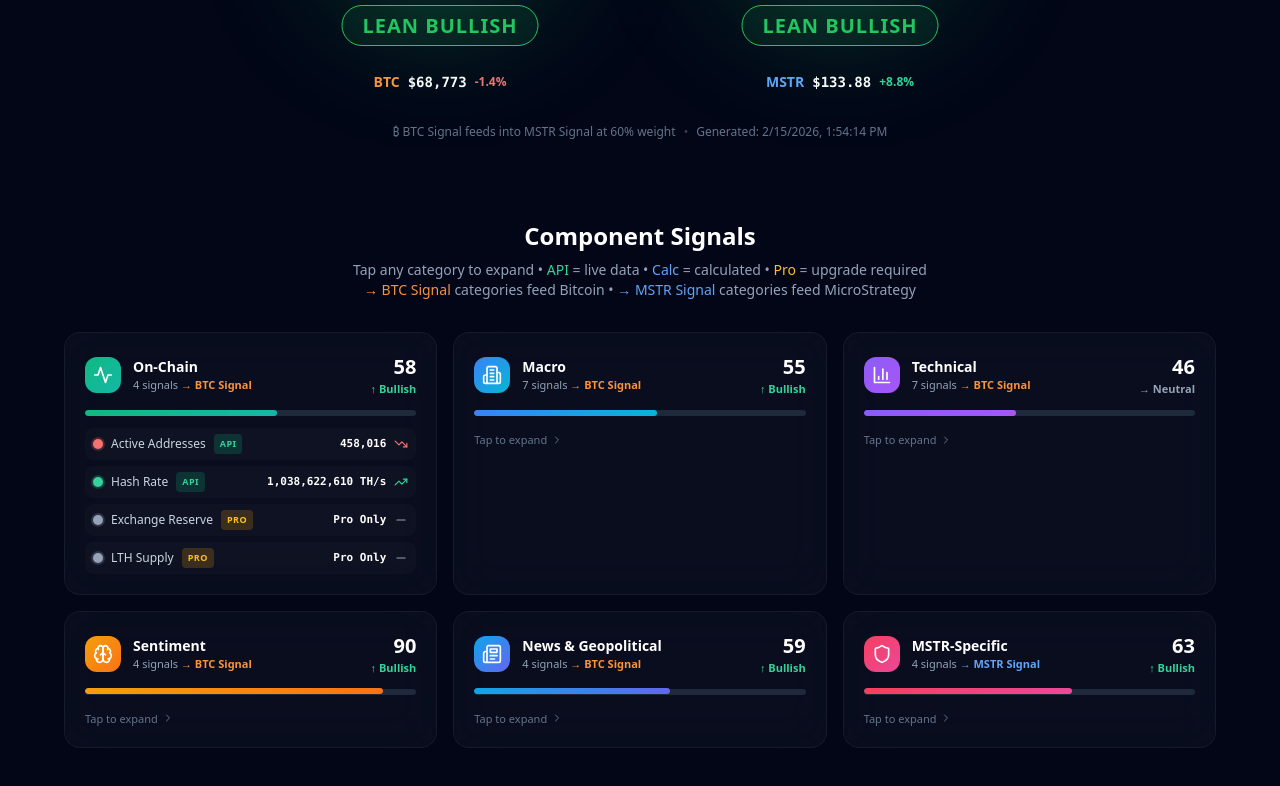
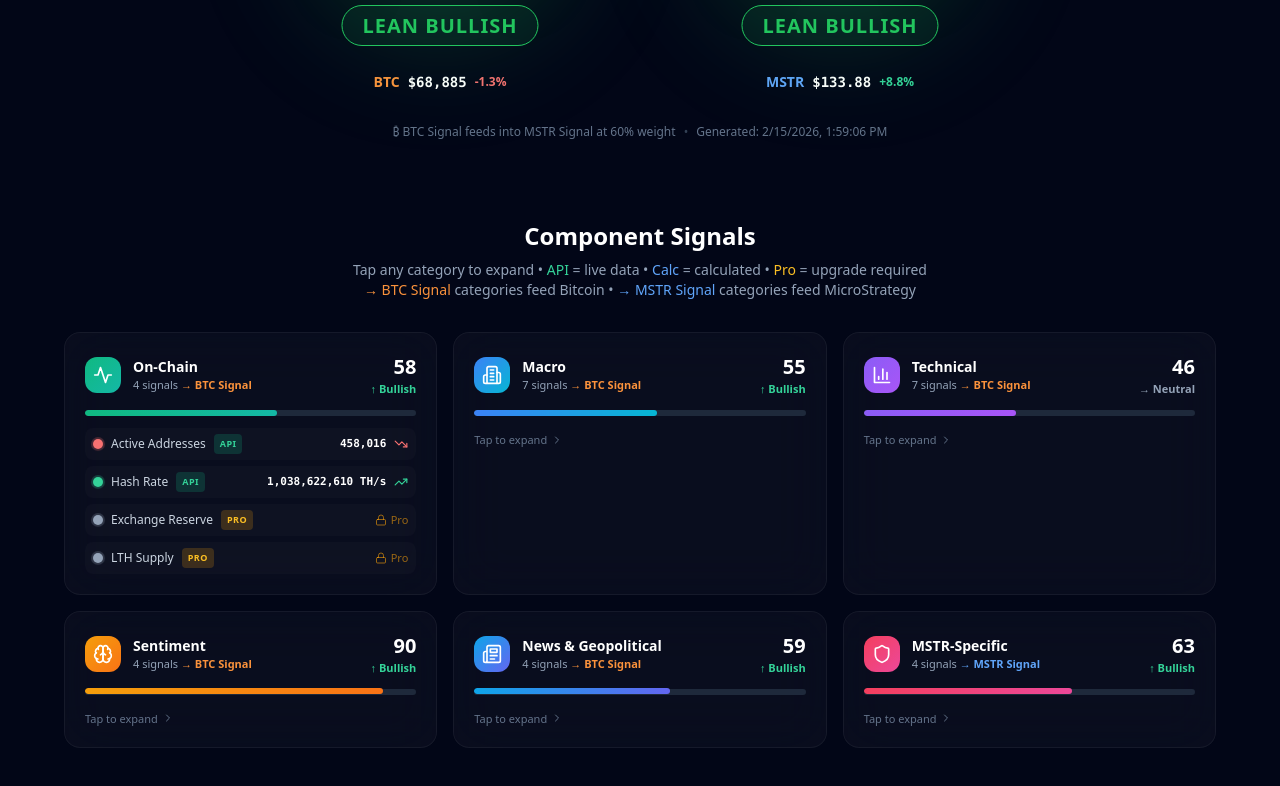
Before and after one commit to Zee-create-614/btc-intel-website, a Next.js app: page /vaultsignal in a window 1280 px wide. Both pictures are taken after a click on the element 250 px from the left and 1015 px from the top of the page. Shown: the part 615-1401 px from the top of the page. Built offline with nearby package versions, Linux system fonts and the light colour scheme.

Commit message:
Add Pro signal lock: ?key=vault2026 unlocks all signals

```diff
--- a/app/vaultsignal/page.tsx
+++ b/app/vaultsignal/page.tsx
@@ -1,7 +1,8 @@
 'use client'
 
-import { useState, useEffect, useCallback } from 'react'
-import { Activity, TrendingUp, TrendingDown, Minus, ChevronRight, Zap, Shield, BarChart3, Brain, Building2, Check, ArrowRight, RefreshCw, Bitcoin, Newspaper } from 'lucide-react'
+import { useState, useEffect, useCallback, Suspense } from 'react'
+import { useSearchParams } from 'next/navigation'
+import { Activity, TrendingUp, TrendingDown, Minus, ChevronRight, Zap, Shield, BarChart3, Brain, Building2, Check, ArrowRight, RefreshCw, Bitcoin, Newspaper, Lock } from 'lucide-react'
 
 // ============================================================
 // TYPES
@@ -162,7 +163,7 @@
   )
 }
 
-function CategoryCard({ cat, index }: { cat: DisplayCategory; index: number }) {
+function CategoryCard({ cat, index, unlocked = false }: { cat: DisplayCategory; index: number; unlocked?: boolean }) {
   const [open, setOpen] = useState(false)
   const feedLabel = cat.feed === 'btc' ? '→ BTC Signal' : '→ MSTR Signal'
   const feedColor = cat.feed === 'btc' ? 'text-orange-400' : 'text-blue-400'
@@ -199,8 +200,14 @@
               <SourceBadge source={s.source} />
             </div>
             <div className="flex items-center gap-2">
-              <span className="text-white font-mono font-semibold text-[11px]">{s.value}</span>
-              <DirectionIcon direction={s.direction} />
+              {s.source === 'pro_only' && !unlocked ? (
+                <span className="flex items-center gap-1 text-amber-500/60 text-[11px]"><Lock className="w-3 h-3" /> Pro</span>
+              ) : (
+                <>
+                  <span className="text-white font-mono font-semibold text-[11px]">{s.value}</span>
+                  <DirectionIcon direction={s.direction} />
+                </>
+              )}
             </div>
           </div>
         ))}
@@ -501,6 +508,16 @@
 // ============================================================
 
 export default function VaultSignalPage() {
+  return (
+    <Suspense fallback={<div className="min-h-screen bg-[#0a0a0f] flex items-center justify-center"><div className="text-white">Loading VaultSignal...</div></div>}>
+      <VaultSignalInner />
+    </Suspense>
+  )
+}
+
+function VaultSignalInner() {
+  const searchParams = useSearchParams()
+  const unlocked = searchParams.get('key') === 'vault2026'
   const [data, setData] = useState<EngineOutput | null>(null)
   const [loading, setLoading] = useState(true)
   const [lastUpdate, setLastUpdate] = useState<string>('')
@@ -614,7 +631,7 @@
         </div>
         <div className="grid sm:grid-cols-2 lg:grid-cols-3 gap-4">
           {cats.map((cat, i) => (
-            <CategoryCard key={cat.key} cat={cat} index={i} />
+            <CategoryCard key={cat.key} cat={cat} index={i} unlocked={unlocked} />
           ))}
         </div>
       </section>
--- a/public/signal_output.json
+++ b/public/signal_output.json
@@ -1,7 +1,7 @@
 {
-  "generated_at": "2026-02-15T13:54:14Z",
-  "btc_price": 68773.49,
-  "btc_24h_change": -1.42,
+  "generated_at": "2026-02-15T13:59:06Z",
+  "btc_price": 68884.69,
+  "btc_24h_change": -1.27,
   "mstr_price": 133.88,
   "mstr_24h_change": 8.85,
   "btc_signal": {
@@ -62,7 +62,7 @@
       "weight": 25,
       "source": "api",
       "category": "onchain",
-      "updated_at": "2026-02-15T13:54:21Z"
+      "updated_at": "2026-02-15T13:59:07Z"
     },
     {
       "name": "Hash Rate",
@@ -73,7 +73,7 @@
       "weight": 25,
       "source": "api",
       "category": "onchain",
-      "updated_at": "2026-02-15T13:54:22Z"
+      "updated_at": "2026-02-15T13:59:08Z"
     },
     {
       "name": "Exchange Reserve",
@@ -84,7 +84,7 @@
       "weight": 15,
       "source": "pro_only",
       "category": "onchain",
-      "updated_at": "2026-02-15T13:54:22Z"
+      "updated_at": "2026-02-15T13:59:08Z"
     },
     {
       "name": "LTH Supply",
@@ -95,7 +95,7 @@
       "weight": 0,
       "source": "pro_only",
       "category": "onchain",
-      "updated_at": "2026-02-15T13:54:24Z"
+      "updated_at": "2026-02-15T13:59:10Z"
     },
     {
       "name": "DXY (Trade Weighted $)",
@@ -106,7 +106,7 @@
       "weight": 20,
       "source": "api",
       "category": "macro",
-      "updated_at": "2026-02-15T13:54:24Z"
+      "updated_at": "2026-02-15T13:59:10Z"
     },
     {
       "name": "10Y Treasury Yield",
@@ -117,7 +117,7 @@
       "weight": 15,
       "source": "api",
       "category": "macro",
-      "updated_at": "2026-02-15T13:54:24Z"
+      "updated_at": "2026-02-15T13:59:10Z"
     },
     {
       "name": "Fed Funds Rate",
@@ -128,7 +128,7 @@
       "weight": 15,
       "source": "api",
       "category": "macro",
-      "updated_at": "2026-02-15T13:54:24Z"
+      "updated_at": "2026-02-15T13:59:11Z"
     },
     {
       "name": "Credit Spreads (HY OAS)",
@@ -139,7 +139,7 @@
       "weight": 15,
       "source": "api",
       "category": "macro",
-      "updated_at": "2026-02-15T13:54:24Z"
+      "updated_at": "2026-02-15T13:59:11Z"
     },
     {
       "name": "Real Rates (10Y TIPS)",
@@ -150,7 +150,7 @@
       "weight": 15,
       "source": "calculated",
       "category": "macro",
-      "updated_at": "2026-02-15T13:54:24Z"
+      "updated_at": "2026-02-15T13:59:11Z"
     },
     {
       "name": "M2 Money Supply (YoY)",
@@ -161,7 +161,7 @@
       "weight": 10,
       "source": "calculated",
       "category": "macro",
-      "updated_at": "2026-02-15T13:54:24Z"
+      "updated_at": "2026-02-15T13:59:11Z"
     },
     {
       "name": "Global Liquidity Score",
@@ -172,51 +172,51 @@
       "weight": 10,
       "source": "calculated",
       "category": "macro",
-      "updated_at": "2026-02-15T13:54:24Z"
+      "updated_at": "2026-02-15T13:59:11Z"
     },
     {
       "name": "BTC RSI (14D)",
-      "value": "38.7",
-      "raw_value": 38.7,
+      "value": "38.9",
+      "raw_value": 38.9,
       "score": 70,
       "direction": "bullish",
       "weight": 20,
       "source": "calculated",
       "category": "technical",
-      "updated_at": "2026-02-15T13:54:24Z"
+      "updated_at": "2026-02-15T13:59:11Z"
     },
     {
       "name": "BTC MACD",
-      "value": "116",
-      "raw_value": 115.85,
+      "value": "123",
+      "raw_value": 122.95,
       "score": 80,
       "direction": "bullish",
       "weight": 15,
       "source": "calculated",
       "category": "technical",
-      "updated_at": "2026-02-15T13:54:24Z"
+      "updated_at": "2026-02-15T13:59:11Z"
     },
     {
       "name": "BTC 50/200 MA",
       "value": "Death Cross",
-      "raw_value": 0.8376391856601333,
+      "raw_value": 0.837656668434847,
       "score": 15,
       "direction": "bearish",
       "weight": 15,
       "source": "calculated",
       "category": "technical",
-      "updated_at": "2026-02-15T13:54:24Z"
+      "updated_at": "2026-02-15T13:59:11Z"
     },
     {
       "name": "BTC Bollinger Bands",
       "value": "Lower half",
-      "raw_value": 68773.4921875,
+      "raw_value": 68884.6875,
       "score": 40,
       "direction": "bearish",
       "weight": 10,
       "source": "calculated",
       "category": "technical",
-      "updated_at": "2026-02-15T13:54:24Z"
+      "updated_at": "2026-02-15T13:59:11Z"
     },
     {
       "name": "BTC Volume Trend",
@@ -227,29 +227,29 @@
       "weight": 10,
       "source": "calculated",
       "category": "technical",
-      "updated_at": "2026-02-15T13:54:24Z"
+      "updated_at": "2026-02-15T13:59:11Z"
     },
     {
       "name": "BTC OBV",
       "value": "Falling",
-      "raw_value": -170572123771.0,
+      "raw_value": -170525924987.0,
       "score": 35,
       "direction": "bearish",
       "weight": 10,
       "source": "calculated",
       "category": "technical",
-      "updated_at": "2026-02-15T13:54:24Z"
+      "updated_at": "2026-02-15T13:59:11Z"
     },
     {
       "name": "BTC ATR Volatility",
       "value": "6.8%",
-      "raw_value": 6.84,
+      "raw_value": 6.82,
       "score": 25,
       "direction": "bearish",
       "weight": 20,
       "source": "calculated",
       "category": "technical",
-      "updated_at": "2026-02-15T13:54:25Z"
+      "updated_at": "2026-02-15T13:59:11Z"
     },
     {
       "name": "Fear & Greed Index",
@@ -260,7 +260,7 @@
       "weight": 35,
       "source": "api",
       "category": "sentiment",
-      "updated_at": "2026-02-15T13:54:26Z"
+      "updated_at": "2026-02-15T13:59:12Z"
     },
     {
       "name": "Funding Rate",
@@ -271,7 +271,7 @@
       "weight": 30,
       "source": "api",
       "category": "sentiment",
-      "updated_at": "2026-02-15T13:54:26Z"
+      "updated_at": "2026-02-15T13:59:13Z"
     },
     {
       "name": "Long/Short Ratio",
@@ -282,7 +282,7 @@
       "weight": 25,
       "source": "api",
       "category": "sentiment",
-      "updated_at": "2026-02-15T13:54:27Z"
+      "updated_at": "2026-02-15T13:59:14Z"
     },
     {
       "name": "Options Put/Call",
@@ -293,7 +293,7 @@
       "weight": 10,
       "source": "pro_only",
       "category": "sentiment",
-      "updated_at": "2026-02-15T13:54:27Z"
+      "updated_at": "2026-02-15T13:59:14Z"
     },
     {
       "name": "Crypto News Sentiment",
@@ -308,18 +308,18 @@
       "weight": 35,
       "source": "api",
       "category": "news",
-      "updated_at": "2026-02-15T13:54:29Z"
+      "updated_at": "2026-02-15T13:59:15Z"
     },
     {
       "name": "Google Trends (Bitcoin)",
-      "value": "48/100",
-      "raw_value": 48,
+      "value": "49/100",
+      "raw_value": 49,
       "score": 50,
       "direction": "neutral",
       "weight": 20,
       "source": "api",
       "category": "news",
-      "updated_at": "2026-02-15T13:54:32Z"
+      "updated_at": "2026-02-15T13:59:18Z"
     },
     {
       "name": "X/Twitter Sentiment",
@@ -330,7 +330,7 @@
       "weight": 25,
       "source": "pro_only",
       "category": "news",
-      "updated_at": "2026-02-15T13:54:32Z"
+      "updated_at": "2026-02-15T13:59:18Z"
     },
     {
       "name": "Geopolitical Risk",
@@ -344,7 +344,7 @@
       "weight": 20,
       "source": "calculated",
       "category": "news",
-      "updated_at": "2026-02-15T13:54:32Z"
+      "updated_at": "2026-02-15T13:59:18Z"
     },
     {
       "name": "MSTR NAV Premium",
@@ -355,7 +355,7 @@
       "weight": 35,
       "source": "calculated",
       "category": "mstr",
-      "updated_at": "2026-02-15T13:54:32Z"
+      "updated_at": "2026-02-15T13:59:18Z"
     },
     {
       "name": "BTC Per Share",
@@ -366,7 +366,7 @@
       "weight": 15,
       "source": "calculated",
       "category": "mstr",
-      "updated_at": "2026-02-15T13:54:32Z"
+      "updated_at": "2026-02-15T13:59:18Z"
     },
     {
       "name": "MSTR IV Percentile",
@@ -377,7 +377,7 @@
       "weight": 20,
       "source": "calculated",
       "category": "mstr",
-      "updated_at": "2026-02-15T13:54:33Z"
+      "updated_at": "2026-02-15T13:59:18Z"
     },
     {
       "name": "Covered Call Yield",
@@ -388,7 +388,7 @@
       "weight": 30,
       "source": "calculated",
       "category": "mstr",
-      "updated_at": "2026-02-15T13:54:33Z"
+      "updated_at": "2026-02-15T13:59:18Z"
     }
   ],
   "errors": [
```
